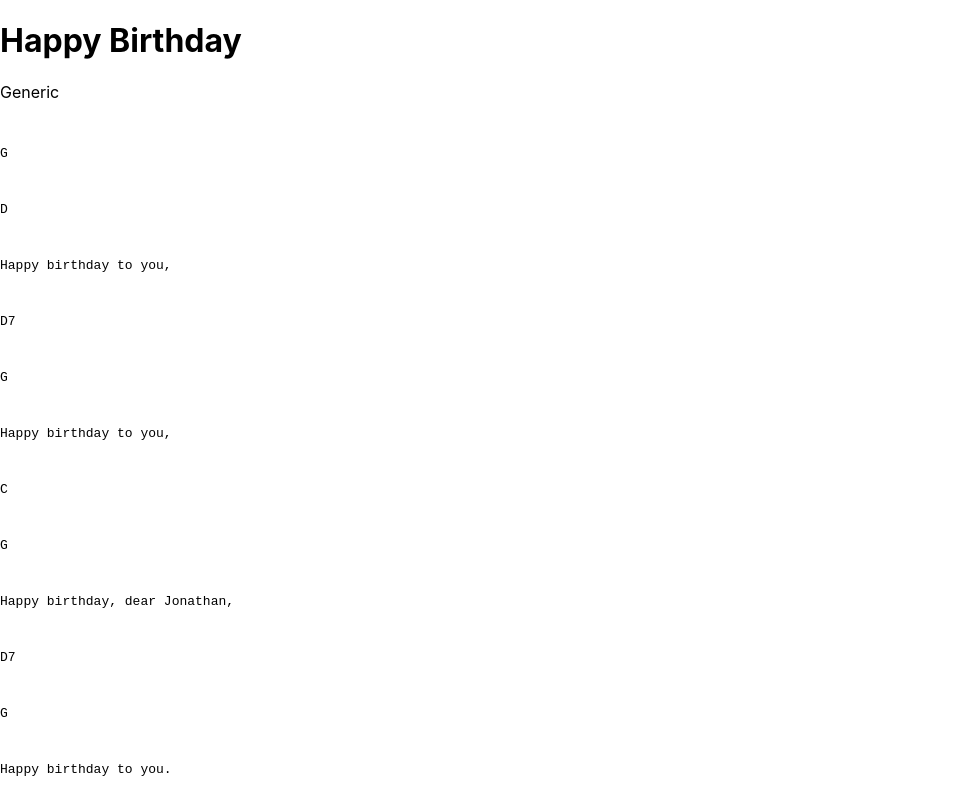
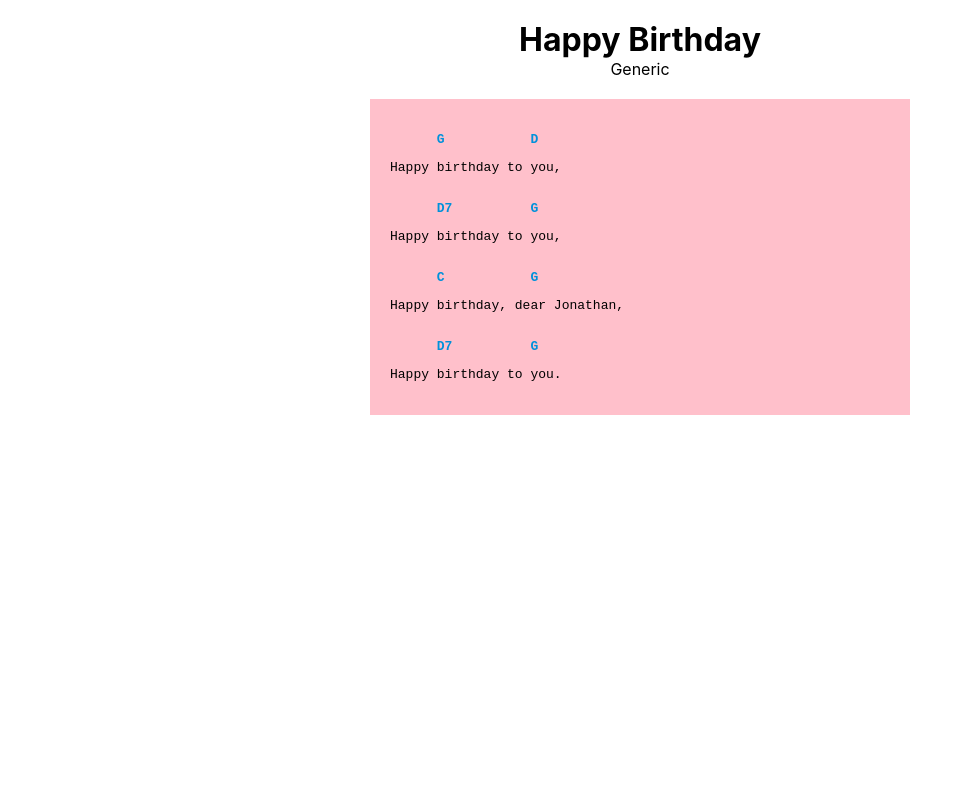
Before and after one commit to kateyvonnenow/chord-mod-react, a React (Create React App) app: page / in a window 1280 px wide. Shown: the whole page, without its empty margins (0-973 px from the left). Built offline with nearby package versions, Linux system fonts and the light colour scheme; no server answers.

Commit message:
Second commit. Working fetch. Added react router dom.

```diff
--- a/package.json
+++ b/package.json
@@ -8,6 +8,7 @@
     "@testing-library/user-event": "^13.5.0",
     "react": "^18.2.0",
     "react-dom": "^18.2.0",
+    "react-router-dom": "^6.4.2",
     "react-scripts": "5.0.1",
     "sass": "^1.55.0",
     "web-vitals": "^2.1.4"
--- a/src/App.js
+++ b/src/App.js
@@ -1,4 +1,5 @@
 import SheetMusic from './components/SheetMusic'
+import { Routes, Route, Link } from 'react-router-dom'
 
 function App() {
   return (
--- a/src/components/SheetMusic.scss
+++ b/src/components/SheetMusic.scss
@@ -0,0 +1,33 @@
+.SheetMusic {
+  header {
+    display: grid;
+    justify-content: center;
+    gap: 0px;
+    margin: 20px;
+
+    h1 {
+      margin: 0;
+    }
+    p {
+      margin: auto
+    }
+  }
+
+  .Lyrics-Chords {
+    background-color: pink;
+    width: 500px;
+    margin: auto;
+    padding: 20px;
+    font-family: 'Courier New', Courier, monospace;
+
+    .chord-line {
+      display: flex;
+      font-weight: bold;
+      color: rgb(0, 145, 218);
+
+      pre {
+        margin-bottom: 0px;
+      }
+    }
+  }
+}
```
Also changed, not shown: 1 other file (tests, documents, lock files or other folders).
